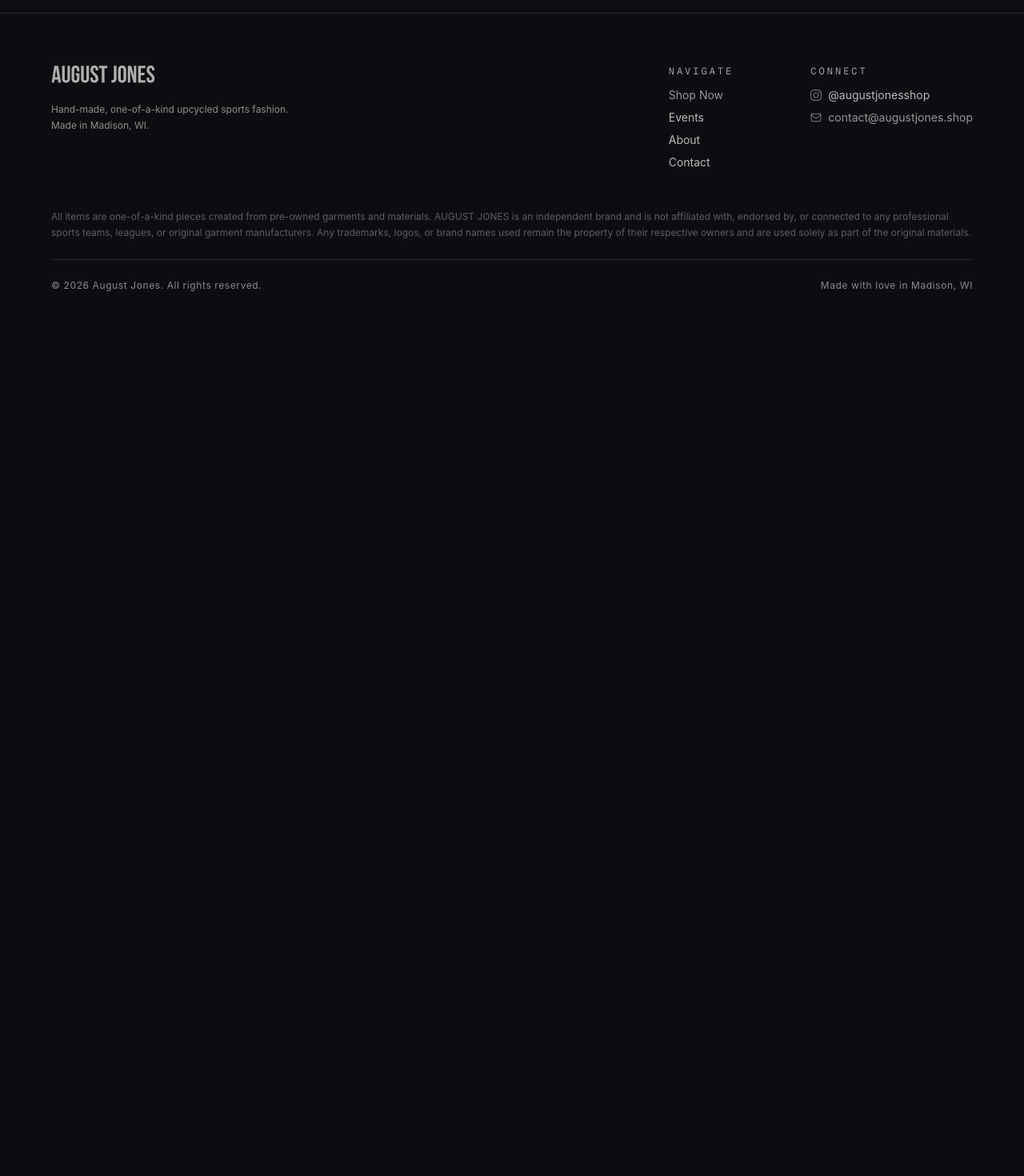
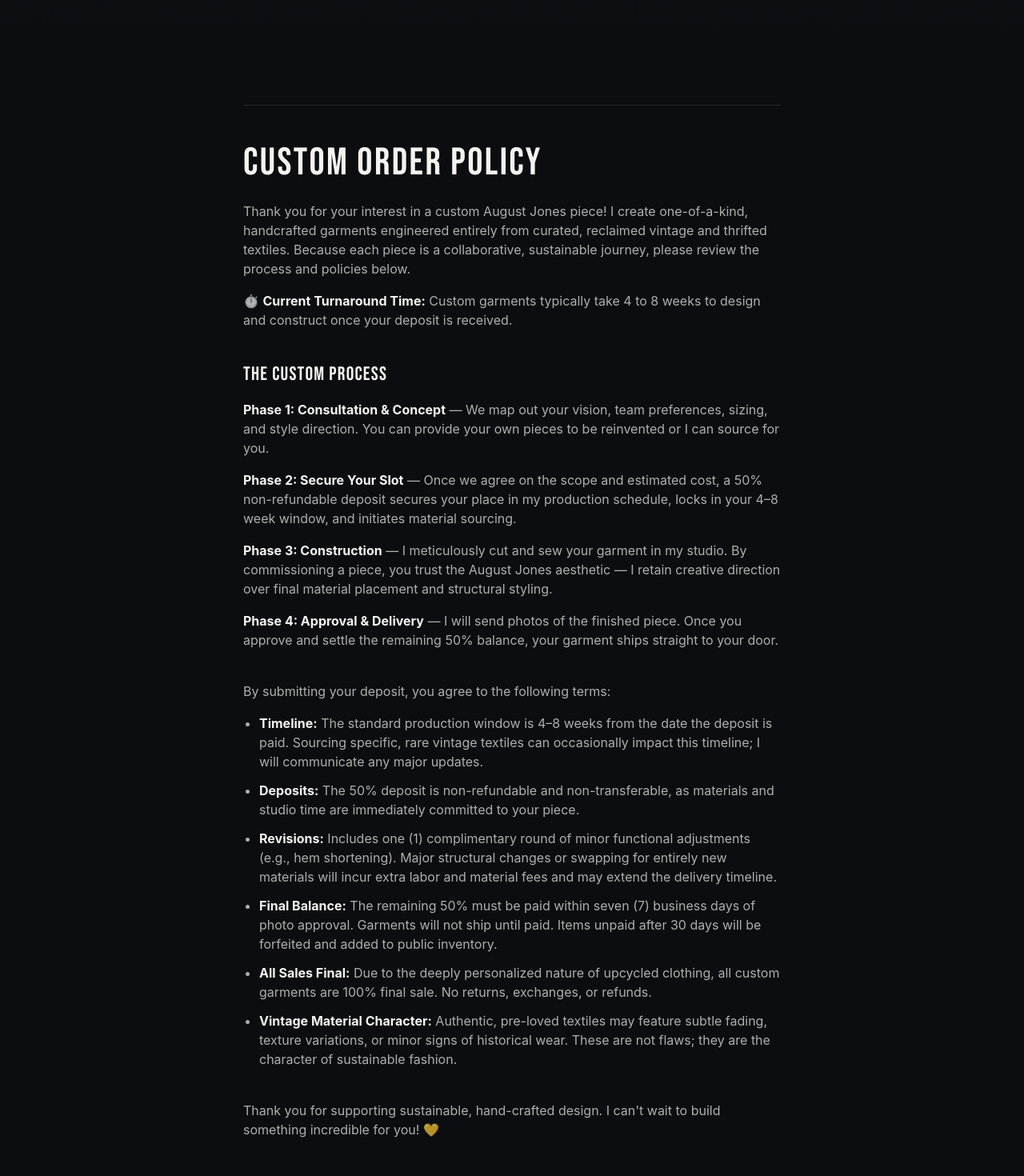
Before and after one commit to riccjohn/august-jones-shop, a Next.js app: page /contact in a window 1280 px wide. Shown: the part 1900-3370 px from the top of the page at 80% size. Before the commit the page ends 2329 px from the top, so only its background shows below. Built offline with nearby package versions, Linux system fonts and the light colour scheme; no server answers.

Commit message:
feat: add Terms & Conditions section, link from policy checkbox

```diff
--- a/src/app/contact/page.tsx
+++ b/src/app/contact/page.tsx
@@ -2,6 +2,7 @@
 import { ContactForm } from "@/components/ContactForm";
 import { Footer } from "@/components/Footer";
 import { GrainOverlay } from "@/components/GrainOverlay";
+import { TermsAndConditions } from "@/components/TermsAndConditions";
 import { CONTACT_EMAIL } from "@/lib/constants";
 
 export const metadata: Metadata = {
@@ -80,6 +81,9 @@
         </div>
       </section>
 
+      {/* ── TERMS & CONDITIONS ──────────────────────────────────────────── */}
+      <TermsAndConditions />
+
       <Footer />
     </main>
   );
--- a/src/components/ContactForm.tsx
+++ b/src/components/ContactForm.tsx
@@ -55,9 +55,6 @@
     label: "I want you to source the vintage materials for me.",
   },
 ];
-
-const POLICY_LABEL =
-  "I have read below custom policy and I understand that if my custom design is accepted, a 50% non-refundable deposit is required to secure my spot before production begins.";
 
 function visibleSizeOptions(pieceType: string) {
   if (pieceType === FANNY_PACK_VALUE) {
@@ -338,7 +335,16 @@
           disabled={disabled}
         />
         <Label htmlFor="policyAgreed" className="font-normal leading-snug">
-          {POLICY_LABEL}
+          I have read the{" "}
+          <a
+            href="#terms"
+            className="text-foreground underline underline-offset-4 hover:text-accent hover:no-underline transition-colors duration-200"
+          >
+            custom policy
+          </a>{" "}
+          below and understand that if my custom design is accepted, a 50%
+          non-refundable deposit is required to secure my spot before production
+          begins.
         </Label>
       </div>
 
--- /dev/null
+++ b/src/components/TermsAndConditions.tsx
@@ -0,0 +1,118 @@
+export function TermsAndConditions() {
+  return (
+    <section
+      id="terms"
+      aria-labelledby="terms-heading"
+      className="relative overflow-hidden bg-background px-6 py-16 sm:py-24"
+    >
+      <div className="relative z-10 mx-auto max-w-2xl">
+        <div className="h-px bg-border mb-12" aria-hidden="true" />
+        <h2
+          id="terms-heading"
+          className="text-display mb-6 text-foreground"
+          style={{ fontSize: "clamp(2rem, 4vw, 3rem)" }}
+        >
+          Custom Order Policy
+        </h2>
+        <p className="text-sm/relaxed text-foreground/70 sm:text-base">
+          Thank you for your interest in a custom August Jones piece! I create
+          one-of-a-kind, handcrafted garments engineered entirely from curated,
+          reclaimed vintage and thrifted textiles. Because each piece is a
+          collaborative, sustainable journey, please review the process and
+          policies below.
+        </p>
+        <p className="mt-4 text-sm/relaxed text-foreground/70 sm:text-base">
+          <span aria-hidden="true">⏱️ </span>
+          <strong className="text-foreground">Current Turnaround Time:</strong>{" "}
+          Custom garments typically take 4 to 8 weeks to design and construct
+          once your deposit is received.
+        </p>
+
+        <h3 className="text-display mt-10 mb-4 text-xl text-foreground sm:text-2xl">
+          The Custom Process
+        </h3>
+        <ol className="flex flex-col gap-4 text-sm/relaxed text-foreground/70 sm:text-base">
+          <li>
+            <strong className="text-foreground">
+              Phase 1: Consultation & Concept
+            </strong>{" "}
+            — We map out your vision, team preferences, sizing, and style
+            direction. You can provide your own pieces to be reinvented or I can
+            source for you.
+          </li>
+          <li>
+            <strong className="text-foreground">
+              Phase 2: Secure Your Slot
+            </strong>{" "}
+            — Once we agree on the scope and estimated cost, a 50%
+            non-refundable deposit secures your place in my production schedule,
+            locks in your 4–8 week window, and initiates material sourcing.
+          </li>
+          <li>
+            <strong className="text-foreground">Phase 3: Construction</strong> —
+            I meticulously cut and sew your garment in my studio. By
+            commissioning a piece, you trust the August Jones aesthetic — I
+            retain creative direction over final material placement and
+            structural styling.
+          </li>
+          <li>
+            <strong className="text-foreground">
+              Phase 4: Approval & Delivery
+            </strong>{" "}
+            — I will send photos of the finished piece. Once you approve and
+            settle the remaining 50% balance, your garment ships straight to
+            your door.
+          </li>
+        </ol>
+
+        <p className="mt-10 text-sm/relaxed text-foreground/70 sm:text-base">
+          By submitting your deposit, you agree to the following terms:
+        </p>
+        <ul className="mt-4 flex list-disc flex-col gap-3 pl-5 text-sm/relaxed text-foreground/70 sm:text-base">
+          <li>
+            <strong className="text-foreground">Timeline:</strong> The standard
+            production window is 4–8 weeks from the date the deposit is paid.
+            Sourcing specific, rare vintage textiles can occasionally impact
+            this timeline; I will communicate any major updates.
+          </li>
+          <li>
+            <strong className="text-foreground">Deposits:</strong> The 50%
+            deposit is non-refundable and non-transferable, as materials and
+            studio time are immediately committed to your piece.
+          </li>
+          <li>
+            <strong className="text-foreground">Revisions:</strong> Includes one
+            (1) complimentary round of minor functional adjustments (e.g., hem
+            shortening). Major structural changes or swapping for entirely new
+            materials will incur extra labor and material fees and may extend
+            the delivery timeline.
+          </li>
+          <li>
+            <strong className="text-foreground">Final Balance:</strong> The
+            remaining 50% must be paid within seven (7) business days of photo
+            approval. Garments will not ship until paid. Items unpaid after 30
+            days will be forfeited and added to public inventory.
+          </li>
+          <li>
+            <strong className="text-foreground">All Sales Final:</strong> Due to
+            the deeply personalized nature of upcycled clothing, all custom
+            garments are 100% final sale. No returns, exchanges, or refunds.
+          </li>
+          <li>
+            <strong className="text-foreground">
+              Vintage Material Character:
+            </strong>{" "}
+            Authentic, pre-loved textiles may feature subtle fading, texture
+            variations, or minor signs of historical wear. These are not flaws;
+            they are the character of sustainable fashion.
+          </li>
+        </ul>
+
+        <p className="mt-10 text-sm/relaxed text-foreground/70 sm:text-base">
+          Thank you for supporting sustainable, hand-crafted design. I can't
+          wait to build something incredible for you! 💛
+        </p>
+      </div>
+    </section>
+  );
+}
```
Also changed, not shown: 2 other files (tests, documents, lock files or other folders).
